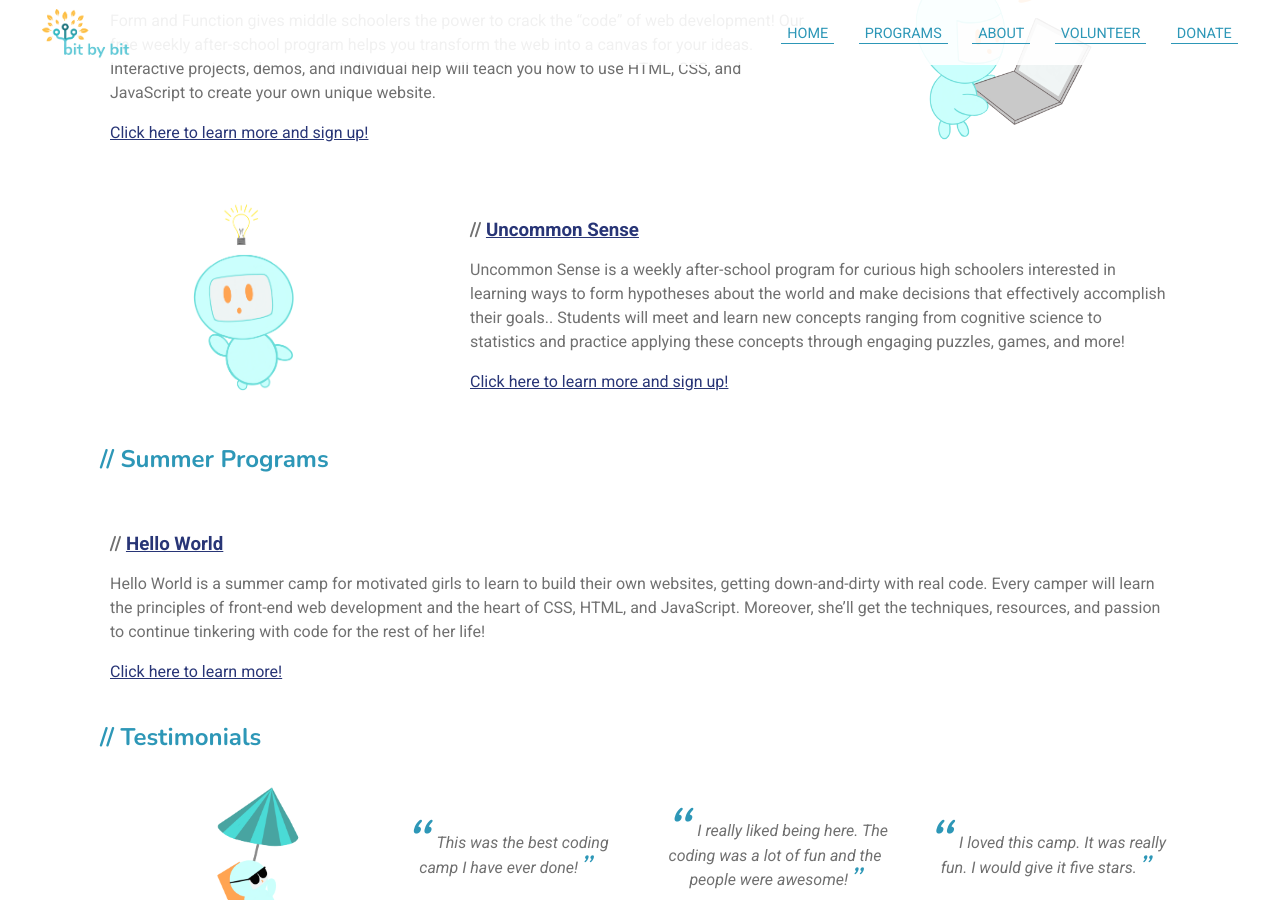
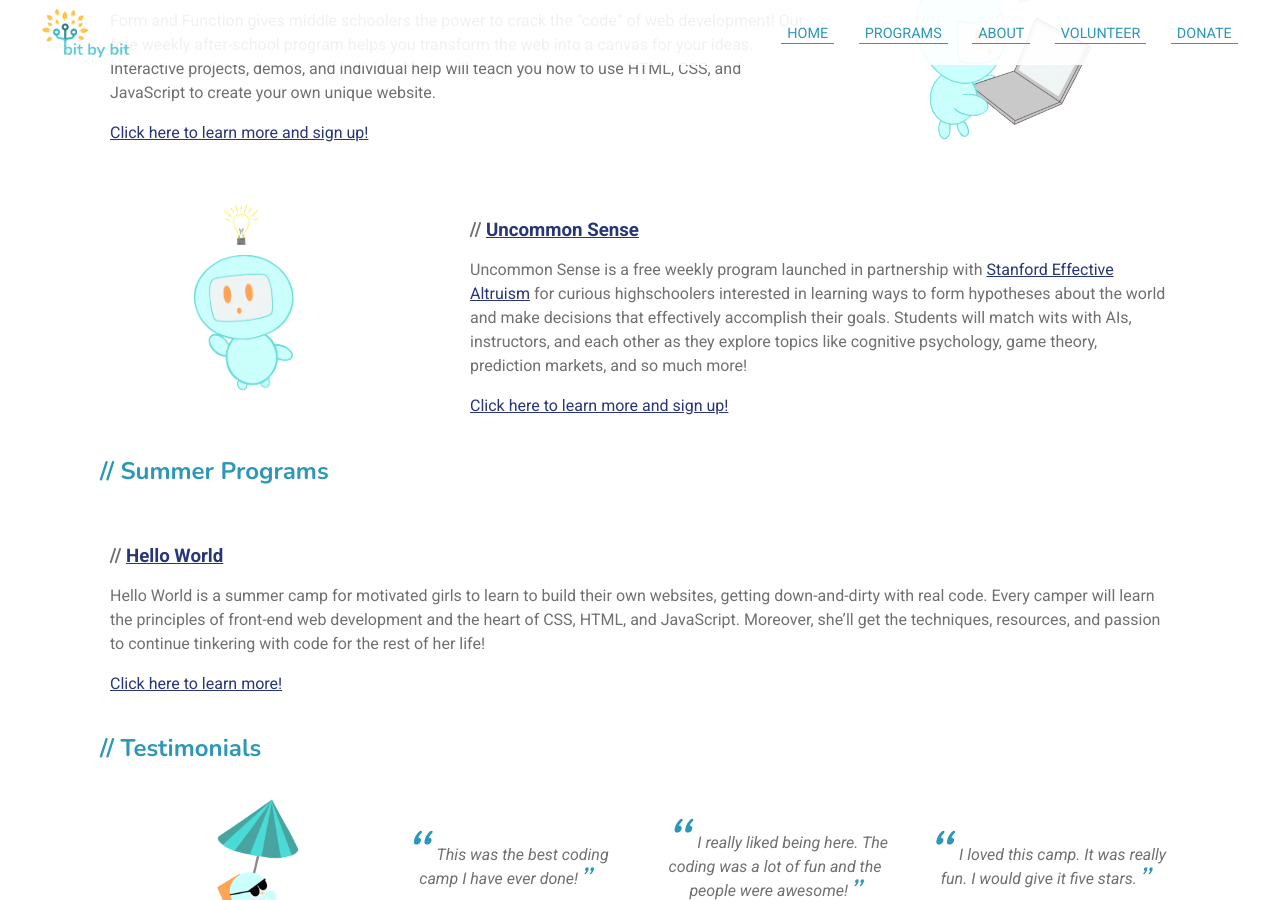
Before and after one commit to bit-by-bit-coding/bxb-website, a Jekyll site: the page built from index.html, in a window 1280 px wide and 900 px high, scrolled down 1223 px. Built offline with Jekyll 4.4.1, drawn with Linux system fonts in a browser that asks for light colours; nearby versions of some CDN libraries.

Commit message:
fix homepage info
changes to US info got taken away after merging master, reupdating sydneys content

```diff
--- a/index.html
+++ b/index.html
@@ -61,14 +61,13 @@
                         Uncommon Sense
                     </a>
                 </h3>
-                <p>Uncommon Sense is a weekly after-school program for curious high schoolers interested in learning
-                    ways to
-                    form hypotheses about the world and make decisions that effectively accomplish their goals..
-                    Students
-                    will
-                    meet and learn new concepts ranging from cognitive science to statistics and practice applying
-                    these
-                    concepts through engaging puzzles, games, and more!
+                <p>Uncommon Sense is a free weekly program launched in partnership with <a
+                    href="https://web.stanford.edu/group/ea/">Stanford Effective Altruism</a> for curious
+                highschoolers interested in learning ways to
+                form hypotheses about the world and make decisions that effectively accomplish their goals.
+                Students will match wits with AIs, instructors, and each other as they explore topics like cognitive
+                psychology,
+                game theory, prediction markets, and so much more!
                 </p>
                 <a href="{{ 'uncommonsense.html' | relative_url | remove: '.html' }}"> Click here to learn more and
                     sign
```
